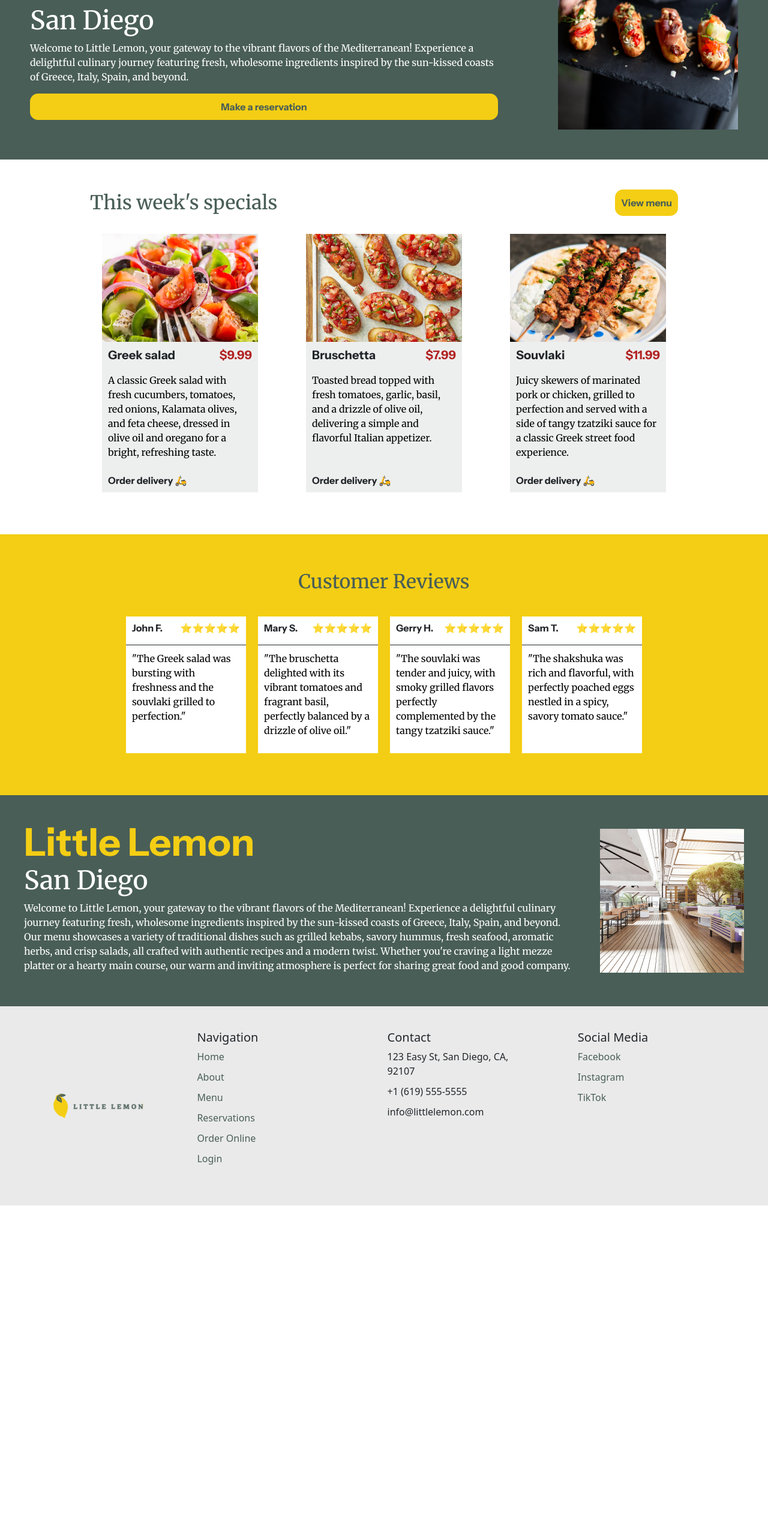
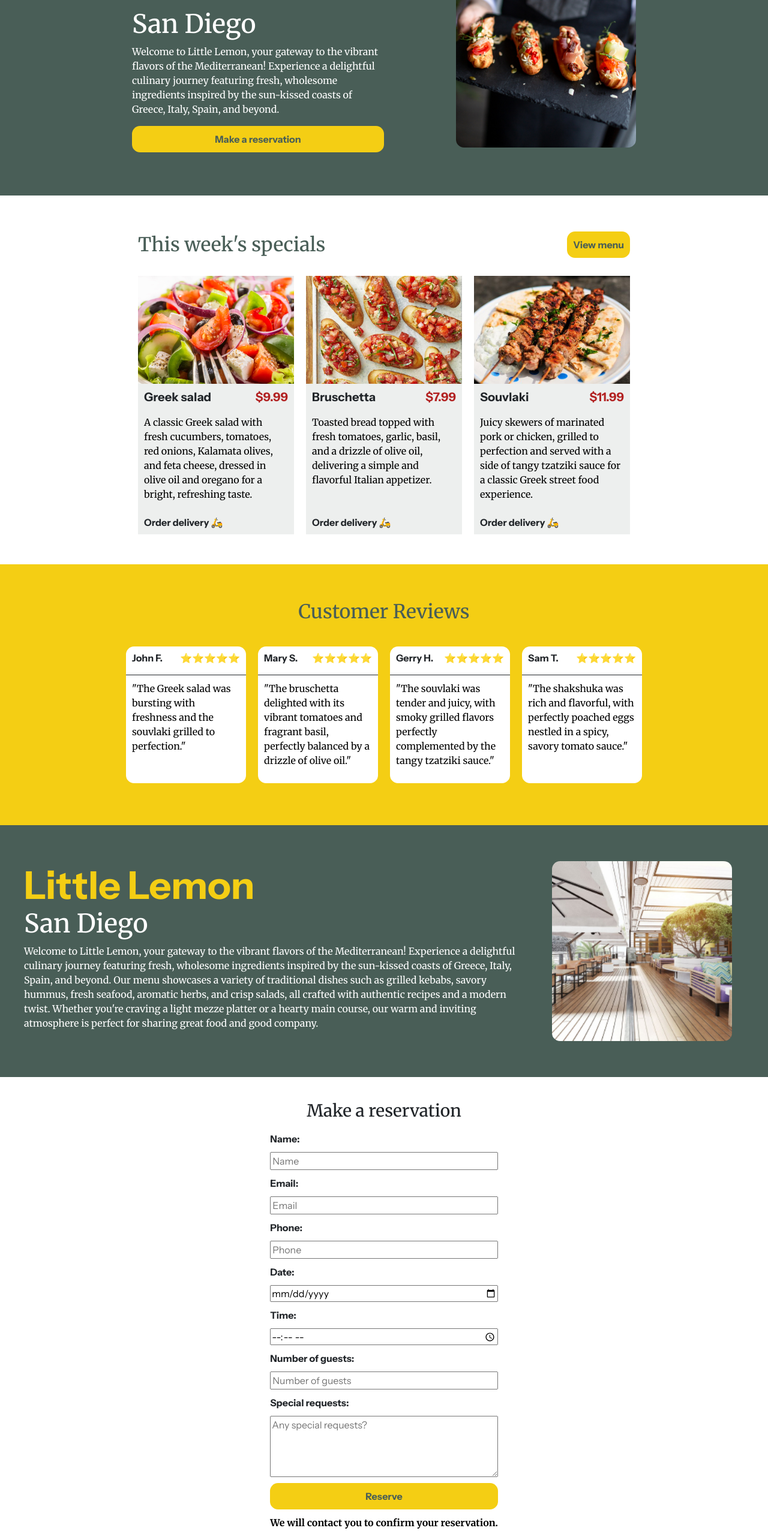
Before and after one commit to c94940/frontend-developer-capstone, a React (Create React App) app: page / in a window 1280 px wide. Shown: the part 234-2797 px from the top of the page at 60% size. Before the commit the page ends 2244 px from the top, so only its background shows below. Built offline with nearby package versions, Linux system fonts and the light colour scheme.

Commit message:
Added Reservation section and implemented responsive styling for other sections

```diff
--- a/src/components/Footer.css
+++ b/src/components/Footer.css
@@ -23,7 +23,7 @@ footer {
     flex-direction: column;
     justify-content: start;
     padding: 20px;
-    width: 20%;
+    /* width: 20%; */
     /* border: 1px solid; */
     word-wrap: break-word;
     /* border: 1px solid; */
--- a/src/components/Main.css
+++ b/src/components/Main.css
@@ -55,23 +55,32 @@ button {
 .hero {
   display: flex;
   background-color: var(--color-primary);
+  align-items: center;
+  justify-content: center;
+  gap: 40px;
+  padding: 40px 0;
 }
 
 .hero-flex-container {
   display: flex;
   flex-direction: column;
-  justify-content: center;
-  padding: 50px;
+  padding: 0 40px;
+  max-width: 500px;
+  /* border: 1px solid; */
 }
 
 .hero-image-container {
   display: flex;
   align-items: center;
-  padding: 50px;
+  justify-content: center;
+  padding: 40px;
+  /* border: 1px solid; */
 }
 
-.hero img {
+.hero-image-container img {
   height: 300px;
+  width: auto;
+  border-radius: 10pt;
 }
 
 .hero h1 {
@@ -94,20 +103,45 @@ button {
     border-radius: 10pt;
 }
 
+@media (max-width: 768px) {
+  .hero {
+    flex-direction: column;
+    align-items: center;
+    gap: 20px;
+  }
+
+  .hero-flex-container, .hero-image-container {
+    display: flex;
+    padding: 20px 10vw;
+    text-align: center;
+  }
+
+  .hero-image-container img {
+    height: 240px;
+  }
+}
+
 .specials {
   display: flex;
   flex-direction: column;
+  align-items: center;
   background-color: var(--color-white);
-  max-width: 1080px;
-  margin: 0 auto;
+  padding: 40px;
+  width: 100%;
+}
+
+.specials-container {
+  display: flex;
+  flex-direction: column;
 }
 
 .specials-menu-container {
   display: flex;
   justify-content: space-between;
   align-items: center;
-  margin: 50px 50px 20px;
-  max-width: 1080px;
+  margin: 20px 10px;
+  /* margin: 50px 50px 20px; */
+  /* max-width: 1080px; */
 }
 
 .specials h3 {
@@ -123,7 +157,6 @@ button {
 .special-card-container {
   display: flex;
   justify-content: space-evenly;
-  padding-bottom: 60px;
 }
 
 .special-card {
@@ -162,6 +195,27 @@ button {
   font-weight: bold;
 }
 
+@media (max-width: 768px) {
+  .specials-container {
+    display: flex;
+    flex-direction: column;
+  }
+
+  .specials-menu-container {
+    flex-direction: column;
+    align-items: center;
+  }
+
+  .specials-menu-container h3 {
+    margin-bottom: 20px;
+  }
+
+  .special-card-container {
+    flex-direction: column;
+    align-items: center;
+  }
+}
+
 .customer-reviews {
     display: flex;
     flex-direction: column;
@@ -192,6 +246,7 @@ button {
   max-width: 200px;
   min-width: 200px;
   margin: 10px;
+  border-radius: 10pt;
 }
 
 .review-name-and-rating {
@@ -208,6 +263,14 @@ button {
 .review-text {
   padding: 10px;
 }
+
+@media (max-width: 768px) {
+  .review-card-container {
+    flex-direction: column;
+    align-items: center;
+  }
+}
+
 
 .about {
   background-color: var(--color-primary);
@@ -244,5 +307,54 @@ button {
 .about-image-container {
   display: flex;
   align-items: center;
-  margin: 20px;
+  justify-content: center;
+  padding: 40px;
+  /* border: 1px solid; */
 }
+
+.about-image-container img {
+  height: 300px;
+  width: auto;
+  border-radius: 10pt;
+}
+
+@media (max-width: 768px) {
+  .about-container {
+    flex-direction: column;
+    align-items: center;
+    text-align: center;
+    /* gap: 20px; */
+    margin: 0 auto;
+  }
+
+  .about-image-container {
+    padding: 20px;
+  }
+
+  .about-image-container img {
+    height: 240px;
+  }
+}
+
+.reservation-container {
+  display: flex;
+  flex-direction: column;
+  align-items: center;
+  padding: 40px;
+}
+
+.reservation-form {
+  display: flex;
+  flex-direction: column;
+  max-width: 400px;
+  font-weight: bold;
+}
+
+.reservation-form label, input, textarea {
+  margin: 10px 0;
+}
+
+.reservation-form button {
+  margin: 10px 0;
+  border-radius: 10pt;
+}
--- a/src/components/Main.js
+++ b/src/components/Main.js
@@ -107,6 +107,7 @@ function Main() {
       </section>
 
       <section className="specials">
+        <div className="specials-container">
           <div className="specials-menu-container">
             <h3>This week's specials</h3>
             <button>View menu</button>
@@ -115,6 +116,7 @@ function Main() {
             {specials.map((item, idx) => (
               <SpecialCard key={item.name} {...item} />
             ))}
+          </div>
         </div>
       </section>
 
@@ -139,6 +141,32 @@ function Main() {
           </div>
         </div>
       </section>
+
+      <section className="reservation">
+        <div className="reservation-container">
+          <h3>Make a reservation</h3>
+          <div className="reservation-form-container">
+            <form className="reservation-form">
+              <label htmlFor="name">Name:</label>
+              <input type="text" id="name" placeholder="Name" required />
+              <label htmlFor="email">Email:</label>
+              <input type="email" id="email" placeholder="Email" required />
+              <label htmlFor="phone">Phone:</label>
+              <input type="tel" id="phone" placeholder="Phone" required />
+              <label htmlFor="date">Date:</label>
+              <input type="date" id="date" placeholder="Date" required />
+              <label htmlFor="time">Time:</label>
+              <input type="time" id="time" placeholder="Time" min="10 AM" max="9 PM" required />
+              <label htmlFor="guests">Number of guests:</label>
+              <input type="number" id="guests" placeholder="Number of guests" min="1" max="10" required />
+              <label htmlFor="request">Special requests:</label>
+              <textarea id="request" placeholder="Any special requests?" rows="4"></textarea>
+              <button type="submit">Reserve</button>
+              <p className="reservation-note">We will contact you to confirm your reservation.</p>
+            </form>
+          </div>
+        </div>
+      </section>
     </main>
   );
 }
```
Lines whose indentation alone changed are shown as unchanged.
